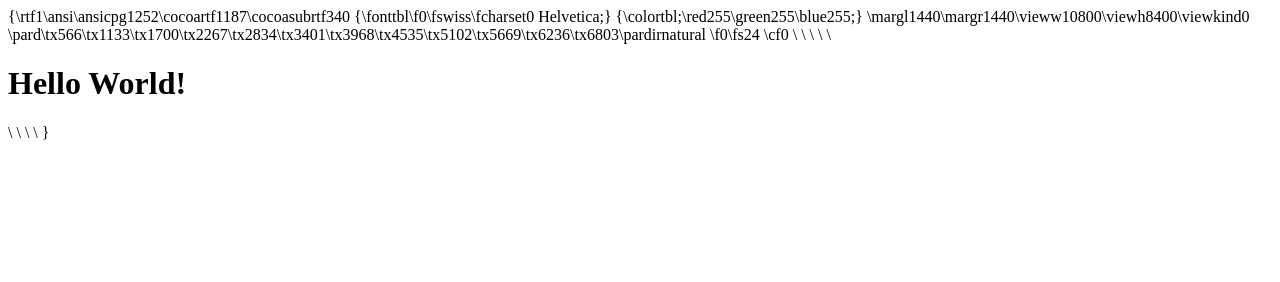
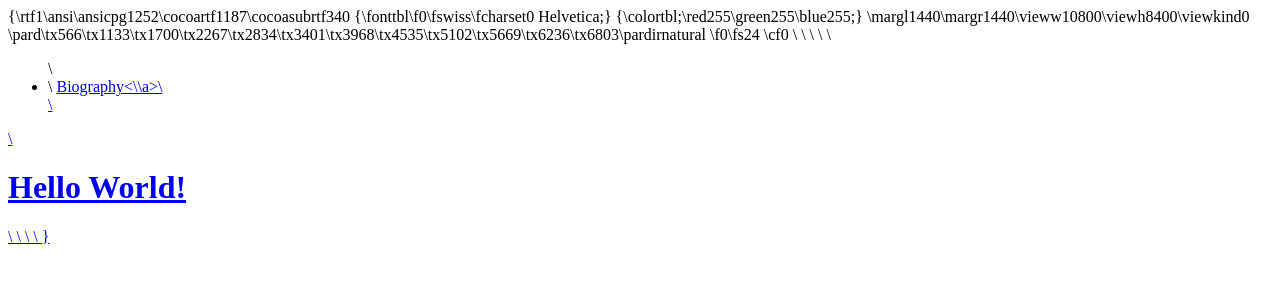
Before and after one commit to jesuspegueros/mysite, a plain HTML site: page index.html in a window 1280 px wide. Drawn offline with Linux system fonts and the light colour scheme.

Commit message:
add link to bio.html

```diff
--- a/index.html
+++ b/index.html
@@ -9,6 +9,11 @@
 <title>Hello World in Git</title>\
 </head>\
 <body>\
+<ul>\
+<li>\
+<a href="bio.html">Biography<\\a>\
+</li>\
+</ul>\
 <h1>Hello World!</h1>\
 </body>\
 </html>\
```
